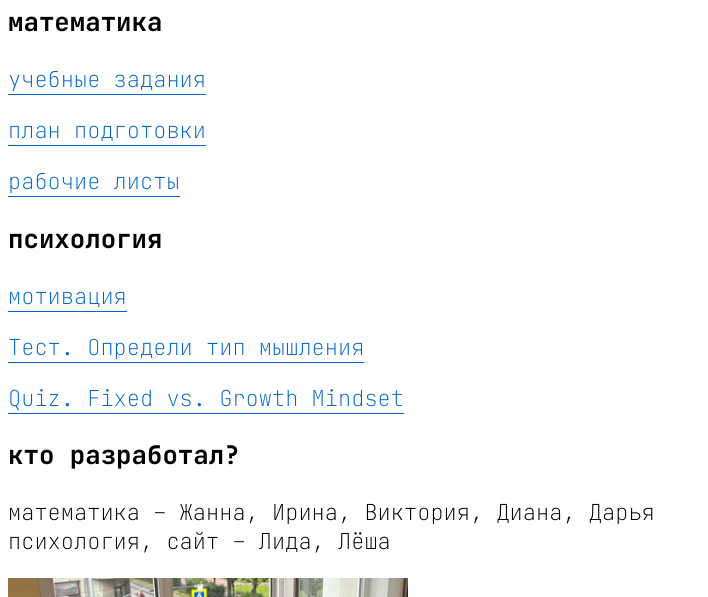
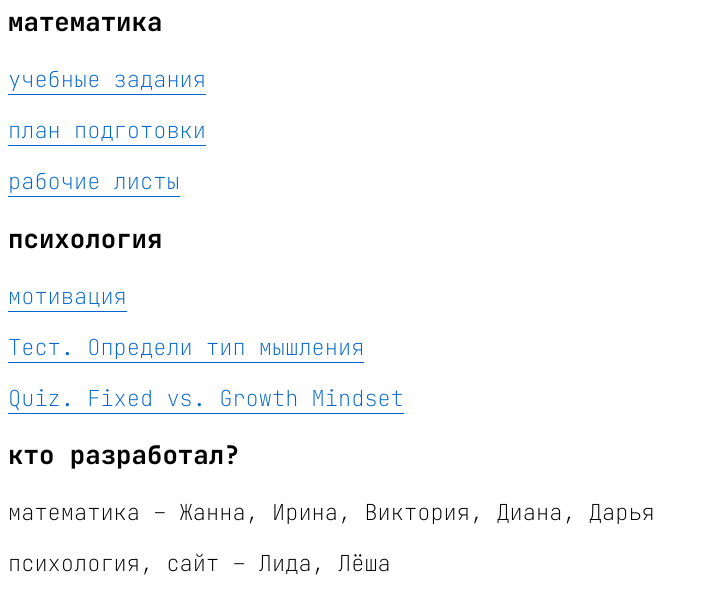
Before and after one commit to romanenkolesha/bmm2025, a plain HTML site: page index.html in a window 1280 px wide. Shown: the part 183-780 px from the top of the page, without its empty margins (0-708 px from the left). Drawn offline with Linux system fonts and the light colour scheme.

Commit message:
add new break line+laquo

```diff
--- a/index.html
+++ b/index.html
@@ -29,7 +29,8 @@
 	 <p><a href="test_mindset.html" class="linkBlue">Quiz. Fixed vs. Growth Mindset</a></p>
 
 	<h3>кто разработал?</h3>
-		<p> математика – Жанна, Ирина, Виктория, Диана, Дарья <br> психология, сайт – Лида, Лёша </p>
+		<p> математика – Жанна, Ирина, Виктория, Диана, Дарья </p>
+		<p> психология, сайт – Лида, Лёша </p>
 		<p><img src="team_geometry.jpeg" alt="Geometry team" width="400"></p>
 
 </body>
```
Also changed, not shown: test_mindset_ru.html (+1 -1 lines).
